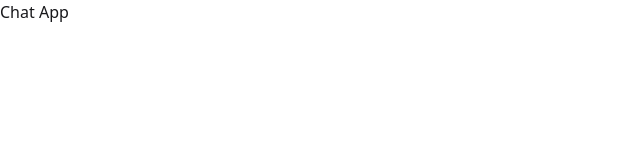
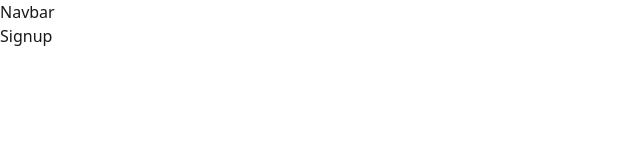
Before and after one commit to abdinali/chat-app, a React (Vite) app in the folder client/: page /signup in a window 1280 px wide. Shown: the top 160 px of the page, without its empty margins (0-640 px from the left). Built offline with nearby package versions, Linux system fonts and the light colour scheme.

Commit message:
configure app layout with react router

```diff
--- a/client/src/App.jsx
+++ b/client/src/App.jsx
@@ -1,5 +1,43 @@
+import { RouterProvider, createBrowserRouter } from "react-router-dom";
+
+import Navbar from "./components/Navbar";
+import AppLayout from "./components/AppLayout";
+import Home from "./pages/Home";
+import Signup from "./pages/Signup";
+import Login from "./pages/Login";
+import Profile from "./pages/Profile";
+import Settings from "./pages/Settings";
+
+const router = createBrowserRouter([
+  {
+    element: <AppLayout />,
+    children: [
+      {
+        path: "/",
+        element: <Home />,
+      },
+      {
+        path: "/signup",
+        element: <Signup />,
+      },
+      {
+        path: "/login",
+        element: <Login />,
+      },
+      {
+        path: "/settings",
+        element: <Settings />,
+      },
+      {
+        path: "/profile",
+        element: <Profile />,
+      },
+    ],
+  },
+]);
+
 function App() {
-	return <div>Chat App</div>;
+  return <RouterProvider router={router} />;
 }
 
 export default App;
--- /dev/null
+++ b/client/src/components/AppLayout.jsx
@@ -0,0 +1,13 @@
+import { Outlet } from "react-router-dom";
+import Navbar from "./Navbar";
+
+function AppLayout() {
+  return (
+    <div>
+      <Navbar />
+      <Outlet />
+    </div>
+  );
+}
+
+export default AppLayout;
--- /dev/null
+++ b/client/src/components/Navbar.jsx
@@ -0,0 +1,5 @@
+function Navbar() {
+  return <div>Navbar</div>;
+}
+
+export default Navbar;
--- a/client/src/main.jsx
+++ b/client/src/main.jsx
@@ -3,12 +3,8 @@ import { createRoot } from "react-dom/client";
 import "./index.css";
 import App from "./App.jsx";
 
-import { BrowserRouter } from "react-router-dom";
-
 createRoot(document.getElementById("root")).render(
   <StrictMode>
-    <BrowserRouter>
-      <App />
-    </BrowserRouter>
+    <App />
   </StrictMode>,
 );
--- /dev/null
+++ b/client/src/pages/Home.jsx
@@ -0,0 +1,5 @@
+function Home() {
+  return <div>Home</div>;
+}
+
+export default Home;
--- /dev/null
+++ b/client/src/pages/Login.jsx
@@ -0,0 +1,5 @@
+function Login() {
+  return <div>Login</div>;
+}
+
+export default Login;
--- /dev/null
+++ b/client/src/pages/Profile.jsx
@@ -0,0 +1,5 @@
+function Profile() {
+  return <div>Profile</div>;
+}
+
+export default Profile;
--- /dev/null
+++ b/client/src/pages/Settings.jsx
@@ -0,0 +1,5 @@
+function Settings() {
+  return <div>Settings</div>;
+}
+
+export default Settings;
--- /dev/null
+++ b/client/src/pages/Signup.jsx
@@ -0,0 +1,5 @@
+function Signup() {
+  return <div>Signup</div>;
+}
+
+export default Signup;
```
